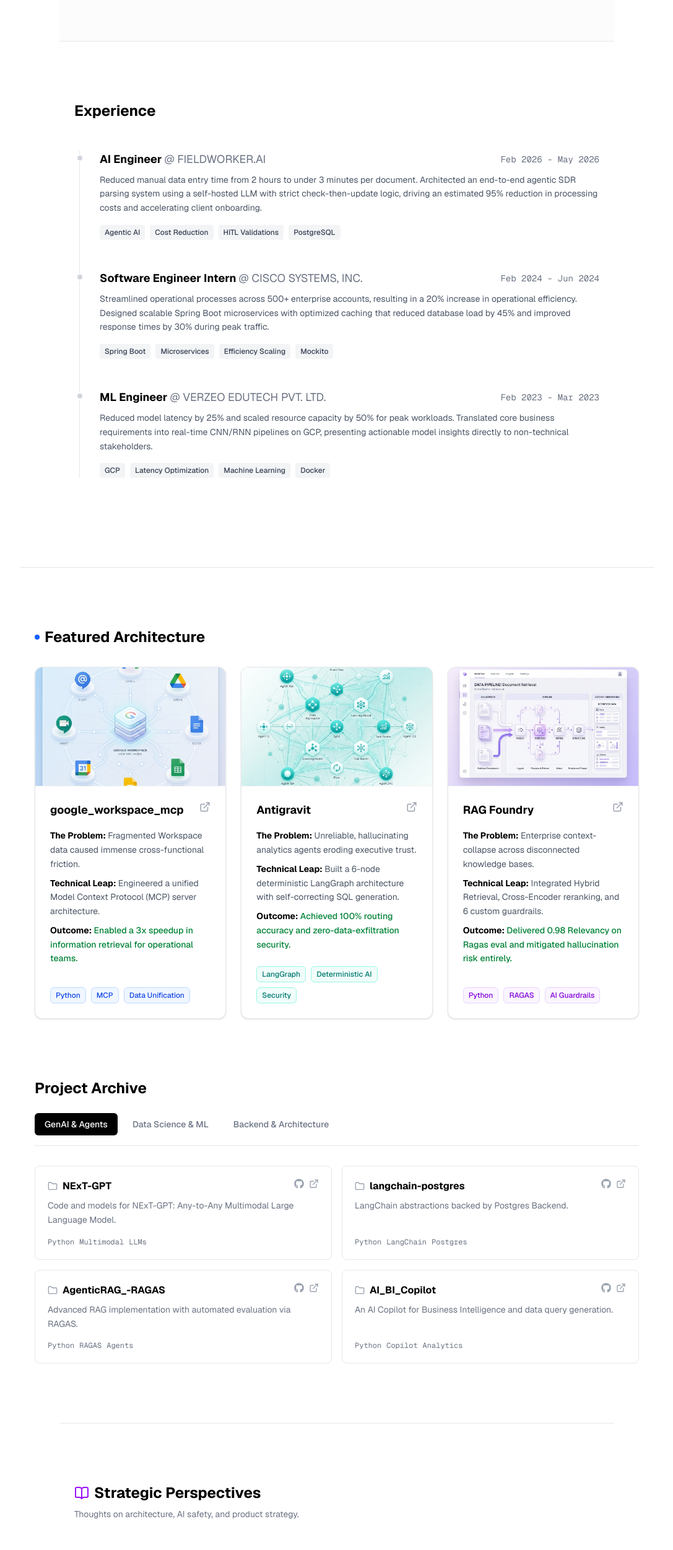
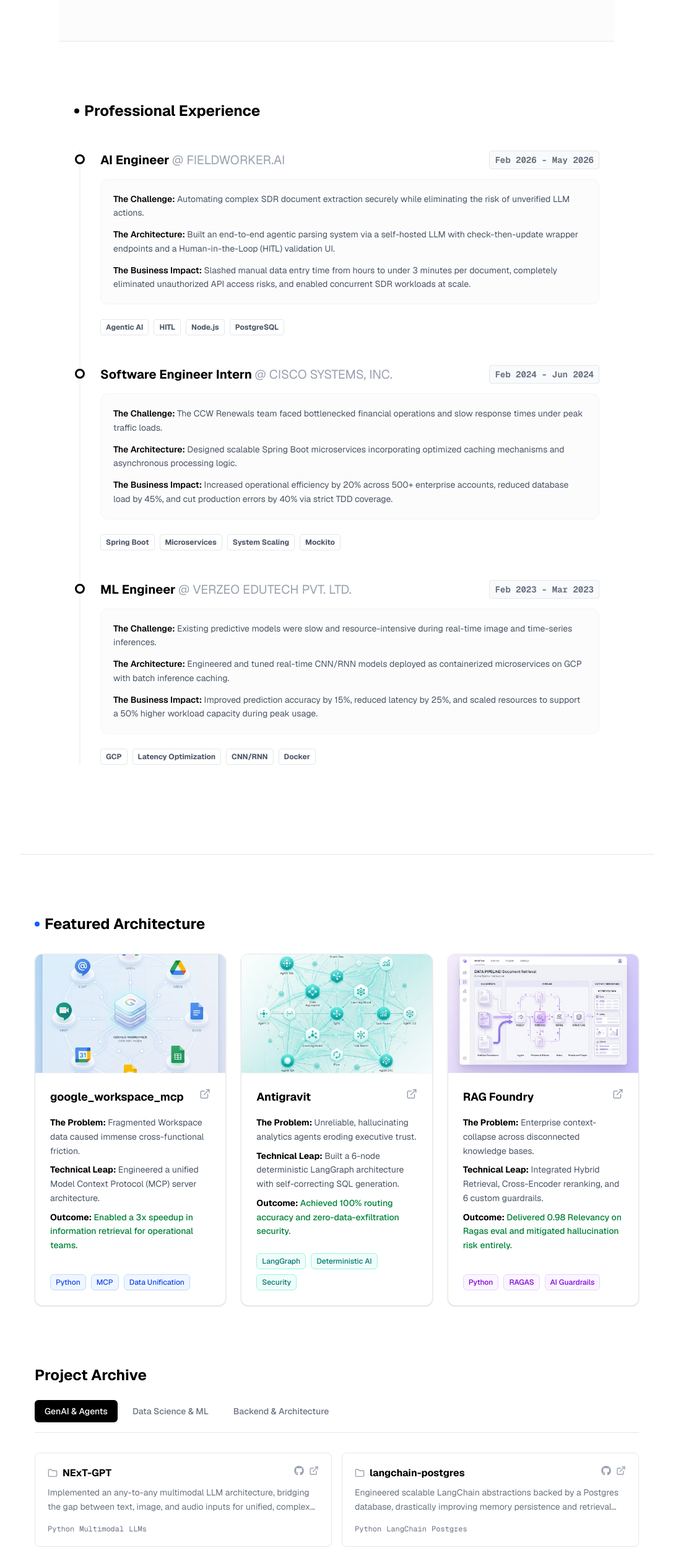
Before and after one commit to kaushikkumarkr/professional-portfolio, a Next.js app: page / in a window 1280 px wide. Shown: the part 1327-3828 px from the top of the page at 62% size, without its empty margins (96-1183 px from the left). Built offline with nearby package versions, Linux system fonts and the light colour scheme.

Commit message:
feat: deep authenticity enhancement, rewrote archive projects and experience, removed fake perspectives

```diff
--- a/src/app/page.tsx
+++ b/src/app/page.tsx
@@ -3,7 +3,6 @@
 import ProductionPhilosophy from "@/components/ProductionPhilosophy";
 import Experience from "@/components/Experience";
 import Projects from "@/components/Projects";
-import Perspectives from "@/components/Perspectives";
 import SkillsMatrix from "@/components/SkillsMatrix";
 import Education from "@/components/Education";
 import Footer from "@/components/Footer";
@@ -17,7 +16,6 @@
         <ProductionPhilosophy />
         <Experience />
         <Projects />
-        <Perspectives />
         <SkillsMatrix />
         <Education />
       </main>
--- a/src/components/Experience.tsx
+++ b/src/components/Experience.tsx
@@ -6,28 +6,40 @@
     role: "AI Engineer",
     company: "FIELDWORKER.AI",
     duration: "Feb 2026 - May 2026",
-    description: "Reduced manual data entry time from 2 hours to under 3 minutes per document. Architected an end-to-end agentic SDR parsing system using a self-hosted LLM with strict check-then-update logic, driving an estimated 95% reduction in processing costs and accelerating client onboarding.",
-    tags: ["Agentic AI", "Cost Reduction", "HITL Validations", "PostgreSQL"]
+    bullets: [
+      { label: "The Challenge", text: "Automating complex SDR document extraction securely while eliminating the risk of unverified LLM actions." },
+      { label: "The Architecture", text: "Built an end-to-end agentic parsing system via a self-hosted LLM with check-then-update wrapper endpoints and a Human-in-the-Loop (HITL) validation UI." },
+      { label: "The Business Impact", text: "Slashed manual data entry time from hours to under 3 minutes per document, completely eliminated unauthorized API access risks, and enabled concurrent SDR workloads at scale." }
+    ],
+    tags: ["Agentic AI", "HITL", "Node.js", "PostgreSQL"]
   },
   {
     role: "Software Engineer Intern",
     company: "CISCO SYSTEMS, INC.",
     duration: "Feb 2024 - Jun 2024",
-    description: "Streamlined operational processes across 500+ enterprise accounts, resulting in a 20% increase in operational efficiency. Designed scalable Spring Boot microservices with optimized caching that reduced database load by 45% and improved response times by 30% during peak traffic.",
-    tags: ["Spring Boot", "Microservices", "Efficiency Scaling", "Mockito"]
+    bullets: [
+      { label: "The Challenge", text: "The CCW Renewals team faced bottlenecked financial operations and slow response times under peak traffic loads." },
+      { label: "The Architecture", text: "Designed scalable Spring Boot microservices incorporating optimized caching mechanisms and asynchronous processing logic." },
+      { label: "The Business Impact", text: "Increased operational efficiency by 20% across 500+ enterprise accounts, reduced database load by 45%, and cut production errors by 40% via strict TDD coverage." }
+    ],
+    tags: ["Spring Boot", "Microservices", "System Scaling", "Mockito"]
   },
   {
     role: "ML Engineer",
     company: "VERZEO EDUTECH PVT. LTD.",
     duration: "Feb 2023 - Mar 2023",
-    description: "Reduced model latency by 25% and scaled resource capacity by 50% for peak workloads. Translated core business requirements into real-time CNN/RNN pipelines on GCP, presenting actionable model insights directly to non-technical stakeholders.",
-    tags: ["GCP", "Latency Optimization", "Machine Learning", "Docker"]
+    bullets: [
+      { label: "The Challenge", text: "Existing predictive models were slow and resource-intensive during real-time image and time-series inferences." },
+      { label: "The Architecture", text: "Engineered and tuned real-time CNN/RNN models deployed as containerized microservices on GCP with batch inference caching." },
+      { label: "The Business Impact", text: "Improved prediction accuracy by 15%, reduced latency by 25%, and scaled resources to support a 50% higher workload capacity during peak usage." }
+    ],
+    tags: ["GCP", "Latency Optimization", "CNN/RNN", "Docker"]
   }
 ];
 
 export default function Experience() {
   return (
-    <section id="experience" className="py-24 border-t border-gray-200">
+    <section id="experience" className="py-24 border-t border-gray-200 bg-white">
       <div className="max-w-4xl mx-auto px-6 relative z-10">
         <motion.div
           initial={{ opacity: 0, y: 20 }}
@@ -35,10 +47,13 @@
           viewport={{ once: true }}
           transition={{ duration: 0.5 }}
         >
-          <h2 className="text-2xl font-bold mb-12 text-black">Experience</h2>
+          <h2 className="text-2xl font-bold mb-12 text-black flex items-center gap-2">
+            <span className="w-2 h-2 rounded-full bg-black"></span>
+            Professional Experience
+          </h2>
         </motion.div>
 
-        <div className="relative border-l border-gray-200 ml-2">
+        <div className="relative border-l-2 border-gray-100 ml-2">
           {experiences.map((exp, idx) => (
             <motion.div
               key={exp.role}
@@ -48,20 +63,24 @@
               transition={{ duration: 0.5, delay: idx * 0.1 }}
               className="mb-12 pl-8 relative"
             >
-              <div className="absolute w-3 h-3 bg-gray-300 rounded-full -left-[6.5px] top-1.5 border-2 border-white"></div>
+              <div className="absolute w-4 h-4 bg-white rounded-full -left-[9px] top-1.5 border-[3px] border-black"></div>
 
-              <div className="flex flex-col md:flex-row md:items-center justify-between mb-2 gap-2">
-                <h3 className="text-lg font-bold text-black">{exp.role} <span className="text-gray-500 font-normal">@ {exp.company}</span></h3>
-                <span className="text-sm text-gray-500 font-mono">{exp.duration}</span>
+              <div className="flex flex-col md:flex-row md:items-center justify-between mb-4 gap-2">
+                <h3 className="text-xl font-bold text-black">{exp.role} <span className="text-gray-400 font-normal">@ {exp.company}</span></h3>
+                <span className="text-sm font-bold text-gray-500 font-mono bg-gray-50 px-2 py-1 rounded border border-gray-200">{exp.duration}</span>
               </div>
 
-              <p className="text-gray-600 leading-relaxed mb-4 text-sm">
-                {exp.description}
-              </p>
+              <div className="space-y-3 mb-6 bg-gray-50/50 rounded-xl p-5 border border-gray-100">
+                {exp.bullets.map((bullet, i) => (
+                  <p key={i} className="text-gray-600 text-sm leading-relaxed">
+                    <strong className="text-black font-semibold">{bullet.label}:</strong> {bullet.text}
+                  </p>
+                ))}
+              </div>
 
               <div className="flex flex-wrap gap-2">
                 {exp.tags.map(tag => (
-                  <span key={tag} className="text-xs font-medium px-2 py-1 bg-gray-100 text-gray-700 rounded-sm">
+                  <span key={tag} className="text-xs font-bold px-2 py-1 bg-white border border-gray-200 text-gray-600 rounded">
                     {tag}
                   </span>
                 ))}
--- a/src/components/Perspectives.tsx
+++ /dev/null
@@ -1,71 +0,0 @@
-"use client";
-import { motion } from "framer-motion";
-import { ArrowRight, BookOpen } from "lucide-react";
-import Link from "next/link";
-
-const articles = [
-  {
-    title: "Why Enterprise AI Projects Fail at the Deployment Phase",
-    snippet: "The gap between a Jupyter Notebook prototype and a production-ready agentic system is where 80% of corporate AI budgets go to die. Here is how focusing on deterministic guardrails and TCO changes the game.",
-    date: "May 2026",
-    readTime: "5 min read",
-    link: "#"
-  },
-  {
-    title: "The Broken Middle-Tier: Moving Beyond Basic RAG",
-    snippet: "Vector databases alone aren't enough. By implementing hybrid retrieval, cross-encoder reranking, and self-correcting agentic orchestration, we can solve the context-collapse problem in massive enterprise datasets.",
-    date: "April 2026",
-    readTime: "4 min read",
-    link: "#"
-  }
-];
-
-export default function Perspectives() {
-  return (
-    <section id="perspectives" className="py-24 border-t border-gray-200 bg-white">
-      <div className="max-w-4xl mx-auto px-6">
-        <motion.div
-          initial={{ opacity: 0, y: 20 }}
-          whileInView={{ opacity: 1, y: 0 }}
-          viewport={{ once: true }}
-          transition={{ duration: 0.5 }}
-          className="flex justify-between items-end mb-12"
-        >
-          <div>
-            <h2 className="text-2xl font-bold text-black flex items-center gap-2 mb-2">
-              <BookOpen size={24} className="text-purple-600" />
-              Strategic Perspectives
-            </h2>
-            <p className="text-gray-500 text-sm">Thoughts on architecture, AI safety, and product strategy.</p>
-          </div>
-        </motion.div>
-
-        <div className="grid grid-cols-1 gap-6">
-          {articles.map((article, idx) => (
-            <motion.div
-              key={idx}
-              initial={{ opacity: 0, y: 20 }}
-              whileInView={{ opacity: 1, y: 0 }}
-              viewport={{ once: true }}
-              transition={{ duration: 0.4, delay: idx * 0.1 }}
-              className="group border border-gray-200 rounded-xl p-6 hover:border-gray-300 transition-colors cursor-pointer"
-            >
-              <div className="flex justify-between items-start mb-4">
-                <span className="text-xs font-mono text-gray-400">{article.date} • {article.readTime}</span>
-              </div>
-              <h3 className="text-xl font-bold text-black mb-3 group-hover:text-blue-600 transition-colors">
-                {article.title}
-              </h3>
-              <p className="text-gray-600 text-sm leading-relaxed mb-6">
-                {article.snippet}
-              </p>
-              <div className="flex items-center text-sm font-medium text-black group-hover:text-blue-600 transition-colors">
-                Read Article <ArrowRight size={16} className="ml-2 transform group-hover:translate-x-1 transition-transform" />
-              </div>
-            </motion.div>
-          ))}
-        </div>
-      </div>
-    </section>
-  );
-}
--- a/src/components/Projects.tsx
+++ b/src/components/Projects.tsx
@@ -44,30 +44,30 @@
     id: "genai",
     label: "GenAI & Agents",
     projects: [
-      { name: "NExT-GPT", desc: "Code and models for NExT-GPT: Any-to-Any Multimodal Large Language Model.", tags: ["Python", "Multimodal", "LLMs"], link: "https://github.com/kaushikkumarkr/NExT-GPT" },
-      { name: "langchain-postgres", desc: "LangChain abstractions backed by Postgres Backend.", tags: ["Python", "LangChain", "Postgres"], link: "https://github.com/kaushikkumarkr/langchain-postgres" },
-      { name: "AgenticRAG_-RAGAS", desc: "Advanced RAG implementation with automated evaluation via RAGAS.", tags: ["Python", "RAGAS", "Agents"], link: "https://github.com/kaushikkumarkr/AgenticRAG_-RAGAS" },
-      { name: "AI_BI_Copilot", desc: "An AI Copilot for Business Intelligence and data query generation.", tags: ["Python", "Copilot", "Analytics"], link: "https://github.com/kaushikkumarkr/AI_BI_Copilot" }
+      { name: "NExT-GPT", desc: "Implemented an any-to-any multimodal LLM architecture, bridging the gap between text, image, and audio inputs for unified, complex reasoning.", tags: ["Python", "Multimodal", "LLMs"], link: "https://github.com/kaushikkumarkr/NExT-GPT" },
+      { name: "langchain-postgres", desc: "Engineered scalable LangChain abstractions backed by a Postgres database, drastically improving memory persistence and retrieval speeds for production agents.", tags: ["Python", "LangChain", "Postgres"], link: "https://github.com/kaushikkumarkr/langchain-postgres" },
+      { name: "AgenticRAG_-RAGAS", desc: "Built an advanced RAG implementation featuring automated RAGAS evaluation to ensure strictly quantified relevancy and faithfulness scores before deployment.", tags: ["Python", "RAGAS", "Agents"], link: "https://github.com/kaushikkumarkr/AgenticRAG_-RAGAS" },
+      { name: "AI_BI_Copilot", desc: "Architected a Business Intelligence Copilot capable of translating natural language into complex analytical SQL queries, reducing analyst bottleneck by automating data retrieval.", tags: ["Python", "Copilot", "Analytics"], link: "https://github.com/kaushikkumarkr/AI_BI_Copilot" }
     ]
   },
   {
     id: "data",
     label: "Data Science & ML",
     projects: [
-      { name: "Finance-Loan-Approval", desc: "End-to-end ML pipeline with explainability (SHAP) and Streamlit.", tags: ["Machine Learning", "Optuna", "SHAP"], link: "https://github.com/kaushikkumarkr/Finance-Loan-Approval" },
-      { name: "Data-Analysis-MAS", desc: "A Multi-Agent System dedicated to complex data analysis operations.", tags: ["Python", "Data Science", "Agents"], link: "https://github.com/kaushikkumarkr/Data-Analysis-MAS" },
-      { name: "RecSys", desc: "Recommendation Systems architecture and models.", tags: ["Python", "Recommendation", "ML"], link: "https://github.com/kaushikkumarkr/RecSys" },
-      { name: "NYC-Taxi-Analytics", desc: "Large-scale data analytics pipeline for NYC Taxi datasets.", tags: ["Python", "Analytics", "Data Pipeline"], link: "https://github.com/kaushikkumarkr/NYC-Taxi-Analytics" },
-      { name: "experimentation-platform", desc: "A robust A/B testing and experimentation platform.", tags: ["Python", "A/B Testing", "Stats"], link: "https://github.com/kaushikkumarkr/experimentation-platform" }
+      { name: "Finance-Loan-Approval", desc: "Engineered a production-ready loan approval ML pipeline, utilizing SHAP for complete model explainability to satisfy strict financial compliance requirements.", tags: ["Machine Learning", "Optuna", "SHAP"], link: "https://github.com/kaushikkumarkr/Finance-Loan-Approval" },
+      { name: "Data-Analysis-MAS", desc: "Deployed a dedicated Multi-Agent System (MAS) to automate complex data analysis workflows, significantly cutting down exploratory data analysis (EDA) time.", tags: ["Python", "Data Science", "Agents"], link: "https://github.com/kaushikkumarkr/Data-Analysis-MAS" },
+      { name: "RecSys", desc: "Developed highly optimized Recommendation System architectures designed to scale user personalization and drive higher engagement metrics.", tags: ["Python", "Recommendation", "ML"], link: "https://github.com/kaushikkumarkr/RecSys" },
+      { name: "NYC-Taxi-Analytics", desc: "Constructed a large-scale data analytics pipeline handling massive NYC Taxi datasets, optimizing query execution and uncovering actionable temporal trends.", tags: ["Python", "Analytics", "Data Pipeline"], link: "https://github.com/kaushikkumarkr/NYC-Taxi-Analytics" },
+      { name: "experimentation-platform", desc: "Built a robust A/B testing and experimentation platform ensuring statistically significant hypothesis testing and data-driven product decisions.", tags: ["Python", "A/B Testing", "Stats"], link: "https://github.com/kaushikkumarkr/experimentation-platform" }
     ]
   },
   {
     id: "backend",
     label: "Backend & Architecture",
     projects: [
-      { name: "LedgerLens", desc: "Strongly documented, robust Python project for data and backend processing.", tags: ["Python", "Infrastructure"], link: "https://github.com/kaushikkumarkr/LedgerLens" },
-      { name: "Ecom", desc: "Backend infrastructure for E-commerce applications.", tags: ["Python", "E-commerce"], link: "https://github.com/kaushikkumarkr/Ecom" },
-      { name: "Quant-Deepagent", desc: "Quantitative finance research agent.", tags: ["Python", "Quant", "Agents"], link: "https://github.com/kaushikkumarkr/Quant-Deepagent" }
+      { name: "LedgerLens", desc: "Architected a strongly documented, robust Python backend designed for heavy data processing workloads with guaranteed transactional integrity.", tags: ["Python", "Infrastructure"], link: "https://github.com/kaushikkumarkr/LedgerLens" },
+      { name: "Ecom", desc: "Engineered scalable backend microservices for E-commerce applications, focusing on low-latency inventory management and high-throughput order processing.", tags: ["Python", "E-commerce"], link: "https://github.com/kaushikkumarkr/Ecom" },
+      { name: "Quant-Deepagent", desc: "Developed an autonomous quantitative finance research agent capable of fetching, synthesizing, and backtesting complex financial strategies.", tags: ["Python", "Quant", "Agents"], link: "https://github.com/kaushikkumarkr/Quant-Deepagent" }
     ]
   }
 ];
```
